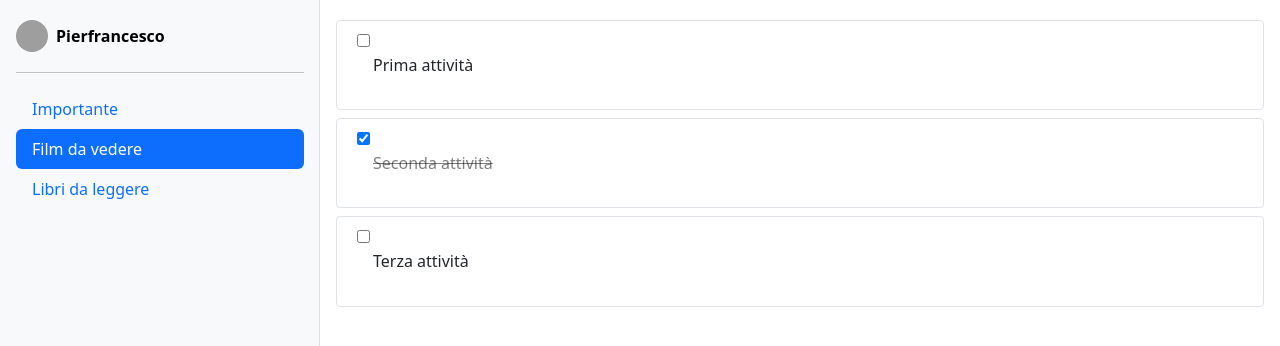
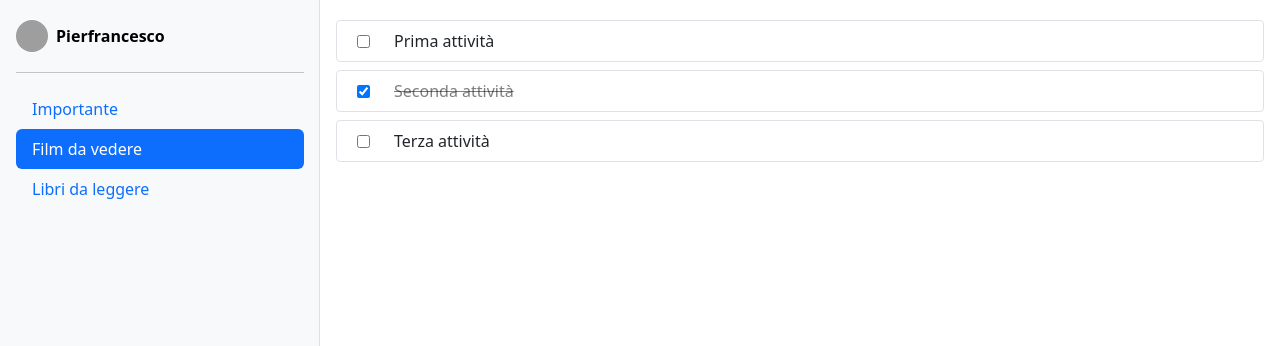
Before and after one commit to Pierfran992/prova-react, a React (Vite) app: page / in a window 1280 px wide. Shown: the top 346 px of the page. Built offline with nearby package versions, Linux system fonts and the light colour scheme; grey boxes are pictures that could not be loaded; some icons are missing; the HTML template or start-up script is replaced by a standard one.

Commit message:
Aggiunta la classe d-flex al todoItem e camnbiato il nome della variabile;

```diff
--- a/src/components/TodoItem.jsx
+++ b/src/components/TodoItem.jsx
@@ -2,7 +2,7 @@
 import { ReactComponent as TrashIcon } from "bootstrap-icons/icons/trash.svg";
 
 // variabili
-const itemClasses = "list-group-item border rounded-1 my-1";
+const todoClasses = "d-flex align-items-center list-group-item border rounded-1 my-1";
 const btnClasses = "btn btn-sm btn-outline-secondary mx-1 py-0 opacity-25 border-0";
 
 // componenti
@@ -10,7 +10,7 @@ export default function TodoItem({ done, text }) {
     const textClasses = `mx-1 my-0 ps-3 flex-grow-1 ${done ? "text-decoration-line-through text-black-50" : ""}`;
 
     return (
-        <li className={itemClasses}>
+        <li className={todoClasses}>
             <input
                 className="forn-check-input mx-1 my-0"
                 type="checkbox"
```
